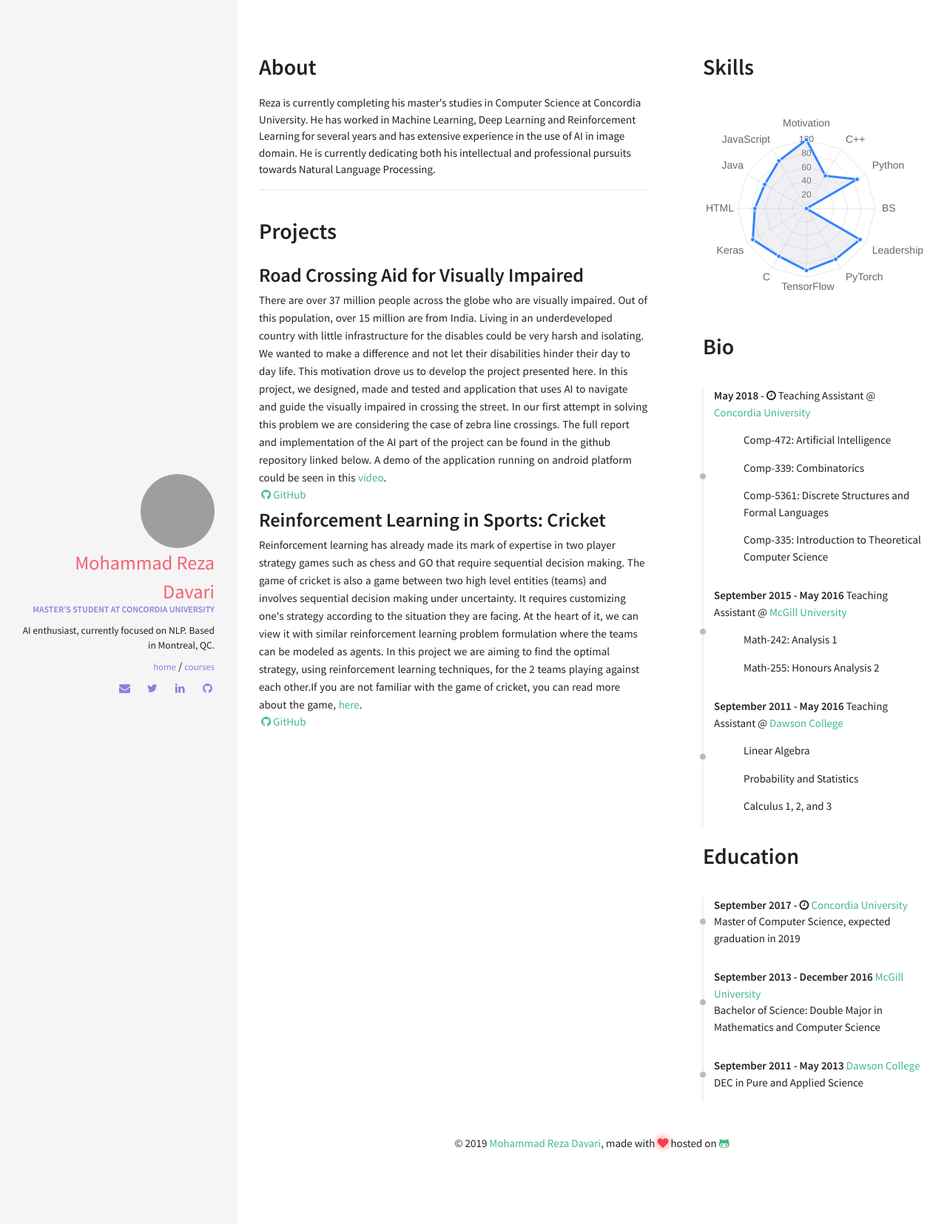
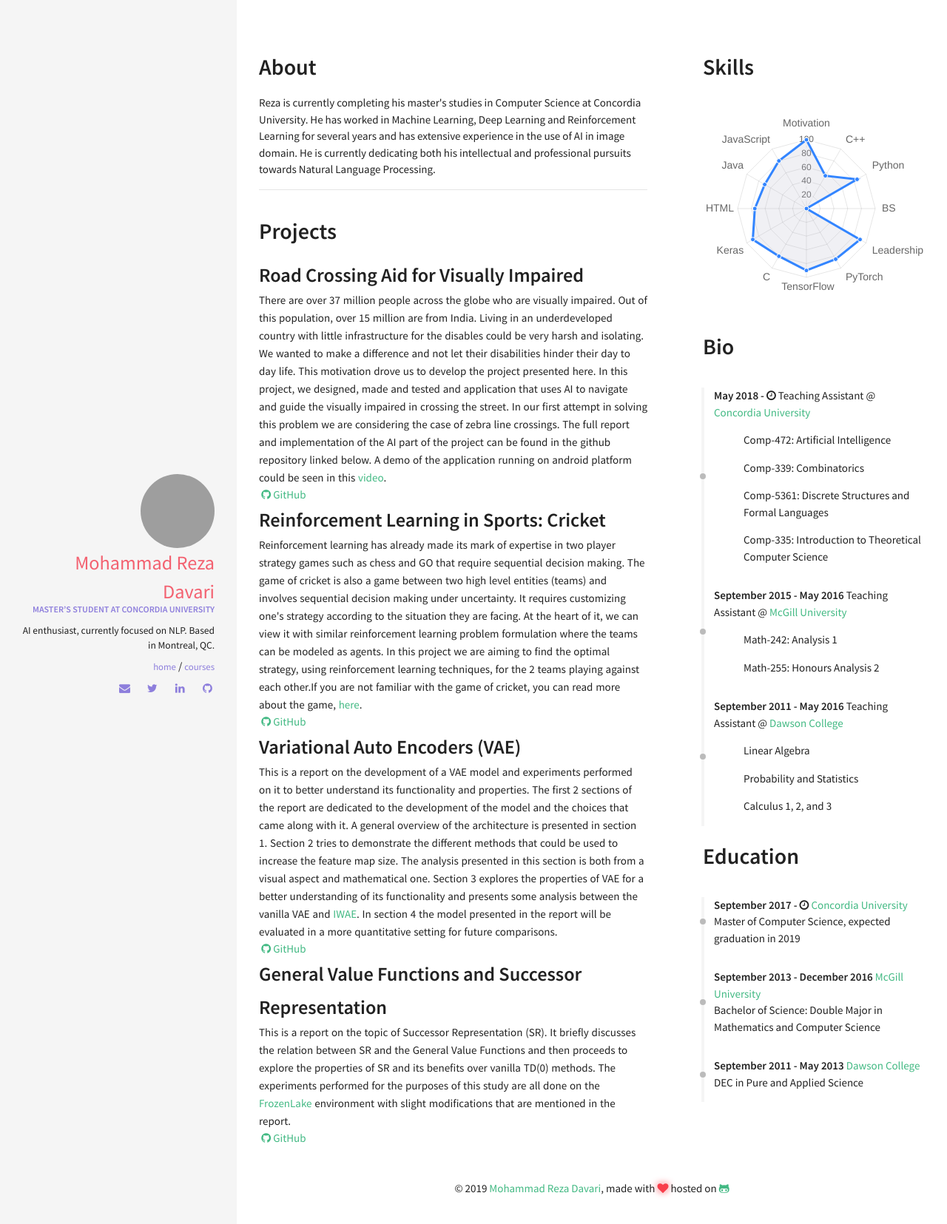
Before and after one commit to rezazzr/davari.io, a Jekyll site: the page built from index.html, in a window 1280 px wide. Shown: the top 1655 px of the page at 74% size. Built offline with Jekyll 4.4.1, drawn with Linux system fonts in a browser that asks for light colours; nearby versions of some CDN libraries.

Commit message:
new project added

```diff
--- a/_data/index/projects.yml
+++ b/_data/index/projects.yml
@@ -5,3 +5,11 @@
 - name: Reinforcement Learning in Sports&#58 Cricket
   descr: Reinforcement learning has already made its mark of expertise in two player strategy games such as chess and GO that require sequential decision making. The game of cricket is also a game between two high level entities (teams) and involves sequential decision making under uncertainty. It requires customizing one's strategy according to the situation they are facing. At the heart of it, we can view it with similar reinforcement learning problem formulation where the teams can be modeled as agents. In this project we are aiming to find the optimal strategy, using reinforcement learning techniques, for the 2 teams playing against each other.If you are not familiar with the game of cricket, you can read more about the game, <a href="https://en.wikipedia.org/wiki/Cricket">here</a>.
   github: https://github.com/rezazzr/AI-in-Sports-Cricket
+
+- name: Variational Auto Encoders (VAE)
+  descr: This is a report on the development of a VAE model and experiments performed on it to better understand its functionality and properties. The first 2 sections of the report are dedicated to the development of the model and the choices that came along with it. A general overview of the architecture is presented in section 1. Section 2 tries to demonstrate the different methods that could be used to increase the feature map size. The analysis presented in this section is both from a visual aspect and mathematical one. Section 3 explores the properties of VAE for a better understanding of its functionality and presents some analysis between the vanilla VAE and <a href="https://arxiv.org/abs/1509.00519">IWAE</a>. In section 4 the model presented in the report will be evaluated in a more quantitative setting for future comparisons.
+  github: https://github.com/rezazzr/variational-auto-encoders
+
+- name: General Value Functions and Successor Representation
+  descr: This is a report on the topic of Successor Representation (SR). It briefly discusses the relation between SR and the General Value Functions and then proceeds to explore the properties of SR and its benefits over vanilla TD(0) methods. The experiments performed for the purposes of this study are all done on the <a href="https://gym.openai.com/envs/FrozenLake-v0/">FrozenLake</a> environment with slight modifications that are mentioned in the report.
+  github: https://github.com/rezazzr/GVF_SR_reinforcement_learning
```
